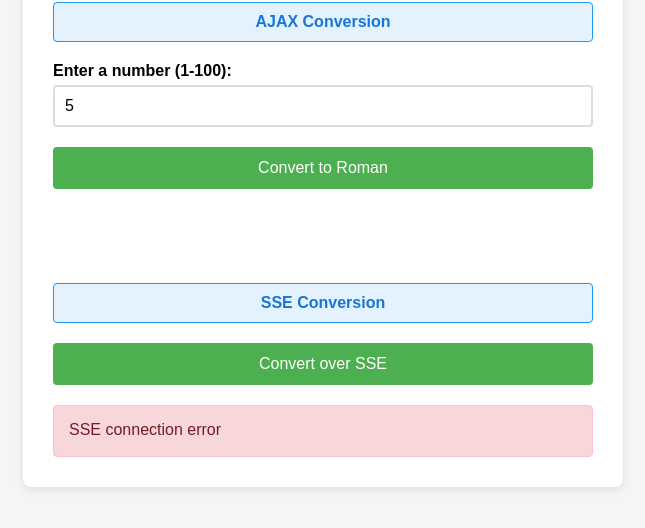
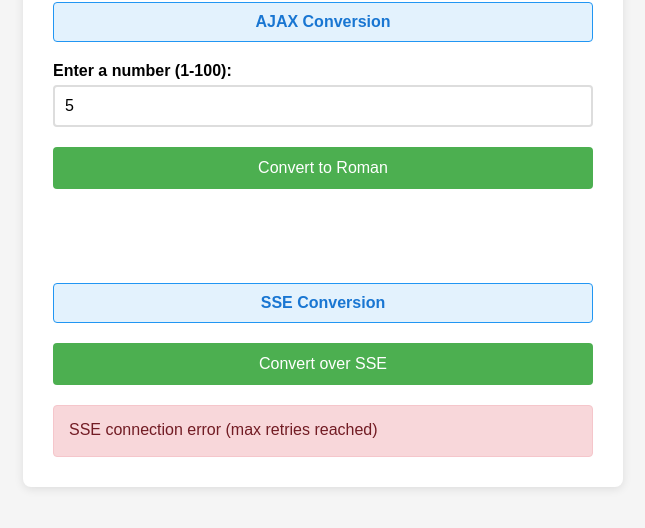
Before and after one commit to oussemamaknii/RomanNumeralsConverter, a website: page public/index.html in a window 1280 px wide. Both pictures are taken after typing "5" into the empty fields and a click on the button "Convert over SSE". Shown: the part 178-706 px from the top of the page, without its empty margins (317-962 px from the left). Drawn offline with Linux system fonts and the light colour scheme; no server answers.

Commit message:
SSE client: add limited reconnect with backoff; docs: explicitly reject 0
Enhance SSE UX with up to 3 retries using exponential backoff; README clarifies zero handling and SSE reconnect behavior.

```diff
--- a/public/index.html
+++ b/public/index.html
@@ -189,32 +189,34 @@
             }
         }
 
-        sseBtn.addEventListener('click', async () => {
-            const number = parseInt(numberInput.value);
-            sseResultDiv.textContent = 'Connecting...';
+        (function() {
+            const MAX_SSE_RETRIES = 3;
+            const RETRY_DELAY_BASE_MS = 500;
+            let currentEventSource = null;
+
+            function cleanup() {
+                try { currentEventSource && currentEventSource.close(); } catch (_) {}
+                currentEventSource = null;
+            }
+
+            function openSSE(number, attempt = 1) {
+                const url = `/api/convert-sse/${encodeURIComponent(number)}`;
+                sseResultDiv.textContent = attempt === 1 ? 'Connecting...' : `Reconnecting (attempt ${attempt}/${MAX_SSE_RETRIES})...`;
                 sseResultDiv.className = 'result';
 
-            if (isNaN(number) || number < 1 || number > 100) {
-                sseResultDiv.textContent = 'Please enter a valid number between 1 and 100';
-                sseResultDiv.className = 'result error';
-                return;
-            }
-
-            const url = `/api/convert-sse/${encodeURIComponent(number)}`;
-            let eventSource;
                 try {
-                eventSource = new EventSource(url);
+                    cleanup();
+                    currentEventSource = new EventSource(url);
                 } catch (e) {
+                    if (attempt >= MAX_SSE_RETRIES) {
                         sseResultDiv.textContent = 'Failed to start SSE';
                         sseResultDiv.className = 'result error';
                         return;
                     }
+                    return setTimeout(() => openSSE(number, attempt + 1), RETRY_DELAY_BASE_MS * (2 ** (attempt - 1)));
+                }
 
-            const cleanup = () => {
-                try { eventSource && eventSource.close(); } catch (_) { }
-            };
-
-            eventSource.onmessage = (ev) => {
+                currentEventSource.onmessage = (ev) => {
                     try {
                         const data = JSON.parse(ev.data);
                         if (data.error) {
@@ -231,12 +233,31 @@
                         cleanup();
                     }
                 };
-            eventSource.onerror = () => {
-                sseResultDiv.textContent = 'SSE connection error';
+
+                currentEventSource.onerror = () => {
+                    cleanup();
+                    if (attempt < MAX_SSE_RETRIES) {
+                        const delay = RETRY_DELAY_BASE_MS * (2 ** (attempt - 1));
+                        setTimeout(() => openSSE(number, attempt + 1), delay);
+                    } else {
+                        sseResultDiv.textContent = 'SSE connection error (max retries reached)';
                         sseResultDiv.className = 'result error';
-                cleanup();
+                    }
                 };
+            }
+
+            sseBtn.addEventListener('click', () => {
+                const number = parseInt(numberInput.value);
+                if (isNaN(number) || number < 1 || number > 100) {
+                    sseResultDiv.textContent = 'Please enter a valid number between 1 and 100';
+                    sseResultDiv.className = 'result error';
+                    return;
+                }
+                openSSE(number);
             });
+
+            window.addEventListener('beforeunload', cleanup);
+        })();
 
         function showResult(message, type) {
             resultDiv.textContent = message;
```
Also changed, not shown: README.md. Lines whose indentation alone changed are shown as unchanged.
